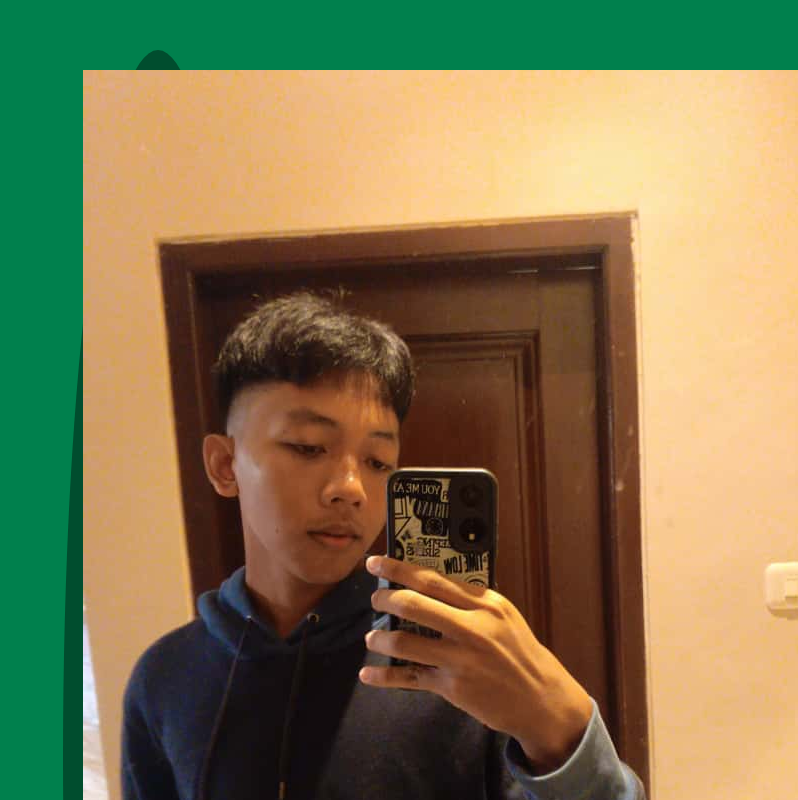
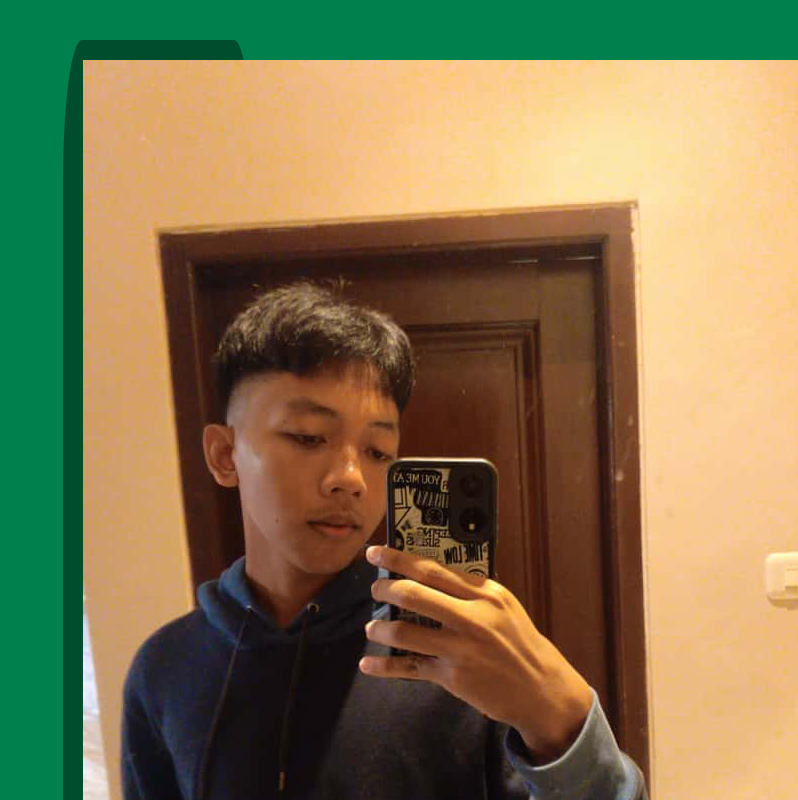
Before and after one commit to HatDelfia/MuhHatta, a plain HTML site: page index.html in a window 1280 px wide. Shown: the top 800 px of the page, without its empty margins (482-1280 px from the left). Drawn offline with Linux system fonts and the light colour scheme; a script that the page names is missing.

Commit message:
Adjust margins and border-radius in style.css

```diff
--- a/style.css
+++ b/style.css
@@ -5,7 +5,7 @@ body {
 }
 .kartu-profil {
   width: 300px;
-  margin: 50px auto;
+  margin: 40px auto;
   padding: 20px;
   background-color: #004d2e;
   border-radius: 15px;
@@ -14,5 +14,5 @@ body {
 }
 .kartu-profil {
   width: 150px;
-  border-radius: 50%;
+  border-radius: 10%;
 }
```
